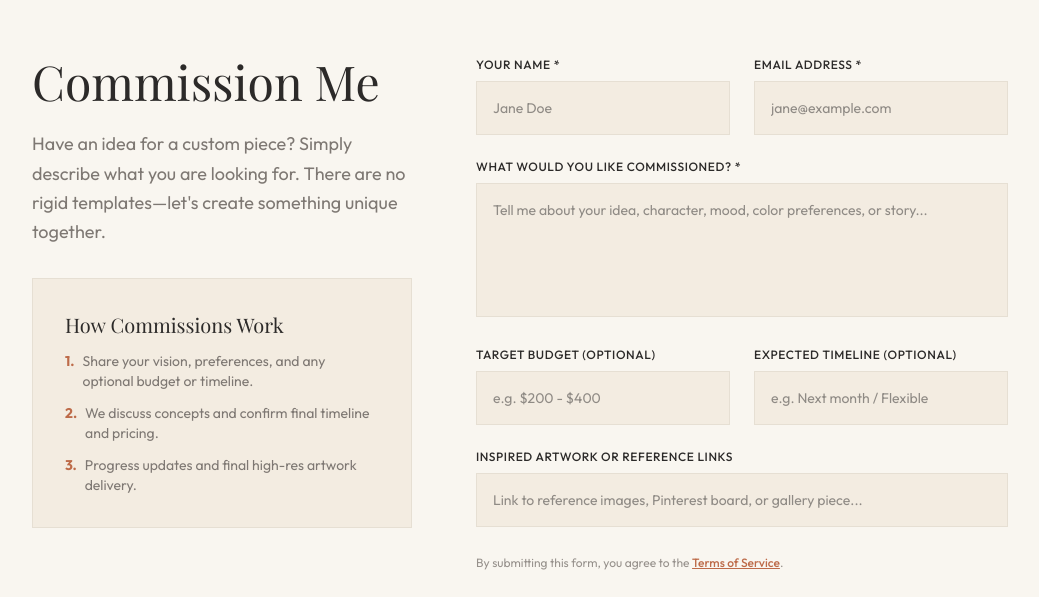
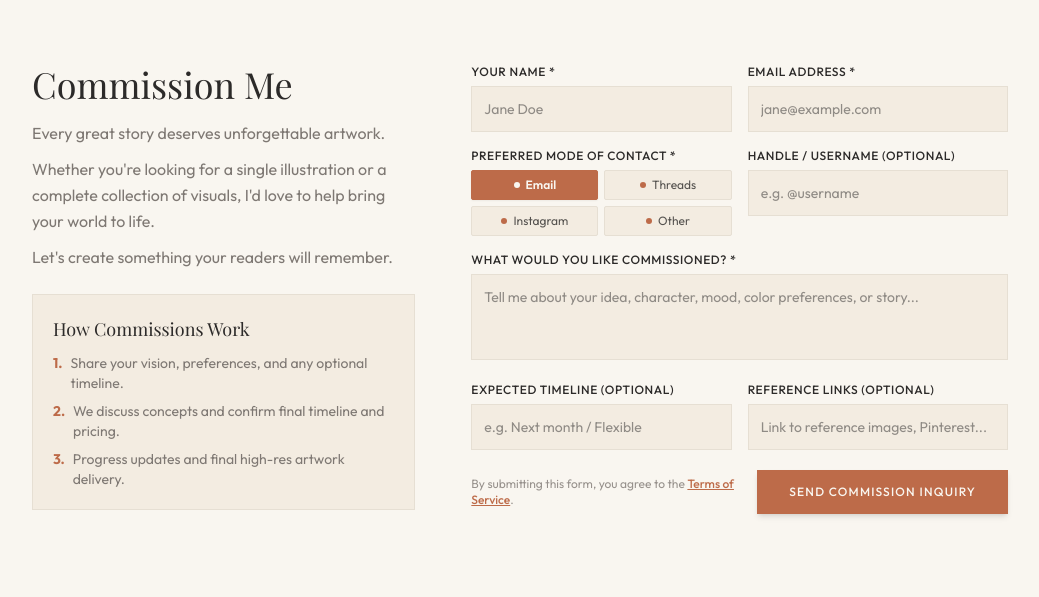
Before and after one commit to VV5456/chompify-portfolio, a Next.js app: page / in a window 1280 px wide. Shown: the part 5743-6340 px from the top of the page, without its empty margins (120-1159 px from the left). Built offline with nearby package versions, Linux system fonts and the light colour scheme; a web font is replaced by a local one.

Commit message:
Commission me section refined- removed budget option and added preferred mode of contact; design changes also

```diff
--- a/src/components/layout/Navigation.tsx
+++ b/src/components/layout/Navigation.tsx
@@ -31,6 +31,19 @@ export default function Navigation() {
       if (el) {
         // Position scroll right under the "Pricing Guide" header text line
         const navbarOffset = 90;
+        const elementTop = el.getBoundingClientRect().top + window.scrollY;
+        window.scrollTo({
+          top: elementTop - navbarOffset,
+          behavior: "smooth"
+        });
+        return;
+      }
+    }
+
+    if (id === "contact") {
+      const el = document.getElementById("contact");
+      if (el) {
+        const navbarOffset = 70;
         const elementTop = el.getBoundingClientRect().top + window.scrollY;
         window.scrollTo({
           top: elementTop - navbarOffset,
--- a/src/components/sections/CommissionContact.tsx
+++ b/src/components/sections/CommissionContact.tsx
@@ -10,6 +10,8 @@ import { Sparkles } from "lucide-react";
 const formSchema = z.object({
   name: z.string().min(2, "Name is required"),
   email: z.string().email("Valid email is required"),
+  preferredContactMethod: z.string().optional(),
+  contactHandle: z.string().optional(),
   idea: z.string().min(10, "Please tell me a little bit about your idea"),
   budget: z.string().optional(),
   deadline: z.string().optional(),
@@ -22,9 +24,14 @@ interface CommissionContactProps {
 }
 
 export default function CommissionContact({ selectedArtwork }: CommissionContactProps) {
-  const { register, handleSubmit, setValue, formState: { errors } } = useForm<z.infer<typeof formSchema>>({
-    resolver: zodResolver(formSchema)
+  const { register, handleSubmit, setValue, watch, formState: { errors } } = useForm<z.infer<typeof formSchema>>({
+    resolver: zodResolver(formSchema),
+    defaultValues: {
+      preferredContactMethod: "Email",
+    }
   });
+
+  const selectedContactMethod = watch("preferredContactMethod") || "Email";
 
   useEffect(() => {
     if (selectedArtwork) {
@@ -38,17 +45,19 @@ export default function CommissionContact({ selectedArtwork }: CommissionContact
   };
 
   return (
-    <section id="contact" className="py-32 bg-background">
-      <div className="container mx-auto px-6 max-w-5xl flex flex-col md:flex-row gap-16">
+    <section id="contact" className="py-10 md:py-14 bg-background min-h-[calc(100vh-80px)] flex flex-col justify-center">
+      <div className="container mx-auto px-6 max-w-5xl flex flex-col md:flex-row gap-10 md:gap-14 items-start">
         <div className="md:w-5/12">
-          <h2 className="font-serif text-4xl md:text-5xl text-text mb-6">Commission Me</h2>
-          <p className="font-sans text-muted mb-8 leading-relaxed text-lg">
-            Have an idea for a custom piece? Simply describe what you are looking for. There are no rigid templates—let's create something unique together.
-          </p>
+          <h2 className="font-serif text-3xl md:text-4xl text-text mb-4">Commission Me</h2>
+          <div className="font-sans text-muted mb-6 leading-relaxed text-sm md:text-base space-y-2.5">
+            <p>Every great story deserves unforgettable artwork.</p>
+            <p>Whether you're looking for a single illustration or a complete collection of visuals, I'd love to help bring your world to life.</p>
+            <p>Let's create something your readers will remember.</p>
+          </div>
 
           {selectedArtwork && (
-            <div className="p-4 bg-primary/10 border border-primary/30 rounded-sm mb-6 flex items-start gap-3">
-              <Sparkles className="w-5 h-5 text-primary flex-shrink-0 mt-0.5" />
+            <div className="p-3.5 bg-primary/10 border border-primary/30 rounded-sm mb-4 flex items-start gap-2.5">
+              <Sparkles className="w-4 h-4 text-primary flex-shrink-0 mt-0.5" />
               <div className="font-sans text-xs text-text">
                 <span className="font-medium text-primary block mb-0.5">Referencing Selected Work:</span>
                 "{selectedArtwork.title}" — {selectedArtwork.medium}
@@ -56,12 +65,12 @@ export default function CommissionContact({ selectedArtwork }: CommissionContact
             </div>
           )}
 
-          <div className="p-8 bg-surface border border-border">
-            <h4 className="font-serif text-xl mb-3">How Commissions Work</h4>
-            <ul className="font-sans text-sm text-muted space-y-3">
+          <div className="p-5 bg-surface border border-border">
+            <h4 className="font-serif text-lg mb-2.5">How Commissions Work</h4>
+            <ul className="font-sans text-xs md:text-sm text-muted space-y-2">
               <li className="flex items-start gap-2">
                 <span className="text-primary font-bold">1.</span>
-                <span>Share your vision, preferences, and any optional budget or timeline.</span>
+                <span>Share your vision, preferences, and any optional timeline.</span>
               </li>
               <li className="flex items-start gap-2">
                 <span className="text-primary font-bold">2.</span>
@@ -75,71 +84,107 @@ export default function CommissionContact({ selectedArtwork }: CommissionContact
           </div>
         </div>
 
-        <div className="md:w-7/12">
-          <form onSubmit={handleSubmit(onSubmit)} className="space-y-6 font-sans">
-            <div className="grid grid-cols-1 sm:grid-cols-2 gap-6">
+        <div className="md:w-7/12 w-full">
+          <form onSubmit={handleSubmit(onSubmit)} className="space-y-4 font-sans">
+            <div className="grid grid-cols-1 sm:grid-cols-2 gap-4">
               <div>
-                <label className="block text-xs uppercase tracking-wider text-text mb-2 font-medium">Your Name *</label>
+                <label className="block text-xs uppercase tracking-wider text-text mb-1.5 font-medium">Your Name *</label>
                 <input
                   {...register("name")}
-                  className="w-full bg-surface border border-border p-4 text-sm focus:outline-none focus:border-primary transition-colors"
+                  className="w-full bg-surface border border-border p-3 text-sm focus:outline-none focus:border-primary transition-colors"
                   placeholder="Jane Doe"
                 />
                 {errors.name && <span className="text-red-500 text-xs mt-1 block">{errors.name.message}</span>}
               </div>
 
               <div>
-                <label className="block text-xs uppercase tracking-wider text-text mb-2 font-medium">Email Address *</label>
+                <label className="block text-xs uppercase tracking-wider text-text mb-1.5 font-medium">Email Address *</label>
                 <input
                   {...register("email")}
-                  className="w-full bg-surface border border-border p-4 text-sm focus:outline-none focus:border-primary transition-colors"
+                  className="w-full bg-surface border border-border p-3 text-sm focus:outline-none focus:border-primary transition-colors"
                   placeholder="jane@example.com"
                 />
                 {errors.email && <span className="text-red-500 text-xs mt-1 block">{errors.email.message}</span>}
               </div>
             </div>
 
+            {/* Preferred Contact Method & Handle in a 2-Column Grid */}
+            <div className="grid grid-cols-1 sm:grid-cols-2 gap-4">
               <div>
-              <label className="block text-xs uppercase tracking-wider text-text mb-2 font-medium">What would you like commissioned? *</label>
+                <label className="block text-xs uppercase tracking-wider text-text mb-1.5 font-medium">
+                  Preferred Mode of Contact *
+                </label>
+                <div className="grid grid-cols-2 gap-1.5">
+                  {["Email", "Threads", "Instagram", "Other"].map((method) => {
+                    const isSelected = selectedContactMethod === method;
+                    return (
+                      <button
+                        key={method}
+                        type="button"
+                        onClick={() => setValue("preferredContactMethod", method)}
+                        className={`py-1.5 px-2 text-xs font-sans rounded-xs border transition-all duration-200 flex items-center justify-center gap-1.5 cursor-pointer text-center ${
+                          isSelected
+                            ? "bg-primary text-background border-primary font-semibold shadow-xs"
+                            : "bg-surface text-text/80 border-border hover:border-primary/60 hover:text-primary"
+                        }`}
+                      >
+                        <span
+                          className={`w-1.5 h-1.5 rounded-full transition-colors flex-shrink-0 ${
+                            isSelected ? "bg-background" : "bg-primary"
+                          }`}
+                        />
+                        <span className="truncate">{method}</span>
+                      </button>
+                    );
+                  })}
+                </div>
+              </div>
+
+              <div>
+                <label className="block text-xs uppercase tracking-wider text-text mb-1.5 font-medium">
+                  Handle / Username (Optional)
+                </label>
+                <input
+                  {...register("contactHandle")}
+                  className="w-full bg-surface border border-border p-3 text-sm focus:outline-none focus:border-primary transition-colors"
+                  placeholder="e.g. @username"
+                />
+              </div>
+            </div>
+
+            <div>
+              <label className="block text-xs uppercase tracking-wider text-text mb-1.5 font-medium">What would you like commissioned? *</label>
               <textarea
                 {...register("idea")}
-                rows={5}
-                className="w-full bg-surface border border-border p-4 text-sm focus:outline-none focus:border-primary transition-colors resize-none"
+                rows={3}
+                className="w-full bg-surface border border-border p-3 text-sm focus:outline-none focus:border-primary transition-colors resize-none"
                 placeholder="Tell me about your idea, character, mood, color preferences, or story..."
               />
               {errors.idea && <span className="text-red-500 text-xs mt-1 block">{errors.idea.message}</span>}
             </div>
 
-            <div className="grid grid-cols-1 sm:grid-cols-2 gap-6">
+            <div className="grid grid-cols-1 sm:grid-cols-2 gap-4">
               <div>
-                <label className="block text-xs uppercase tracking-wider text-text mb-2 font-medium">Target Budget (Optional)</label>
+                <label className="block text-xs uppercase tracking-wider text-text mb-1.5 font-medium">Expected Timeline (Optional)</label>
                 <input
-                  {...register("budget")}
-                  className="w-full bg-surface border border-border p-4 text-sm focus:outline-none focus:border-primary transition-colors"
-                  placeholder="e.g. $200 - $400"
+                  {...register("deadline")}
+                  className="w-full bg-surface border border-border p-3 text-sm focus:outline-none focus:border-primary transition-colors"
+                  placeholder="e.g. Next month / Flexible"
                 />
               </div>
 
               <div>
-                <label className="block text-xs uppercase tracking-wider text-text mb-2 font-medium">Expected Timeline (Optional)</label>
+                <label className="block text-xs uppercase tracking-wider text-text mb-1.5 font-medium">Reference Links (Optional)</label>
                 <input
-                  {...register("deadline")}
-                  className="w-full bg-surface border border-border p-4 text-sm focus:outline-none focus:border-primary transition-colors"
-                  placeholder="e.g. Next month / Flexible"
+                  {...register("referenceArtwork")}
+                  className="w-full bg-surface border border-border p-3 text-sm focus:outline-none focus:border-primary transition-colors"
+                  placeholder="Link to reference images, Pinterest..."
                 />
               </div>
             </div>
 
-            <div>
-              <label className="block text-xs uppercase tracking-wider text-text mb-2 font-medium">Inspired Artwork or Reference Links</label>
-              <input
-                {...register("referenceArtwork")}
-                className="w-full bg-surface border border-border p-4 text-sm focus:outline-none focus:border-primary transition-colors"
-                placeholder="Link to reference images, Pinterest board, or gallery piece..."
-              />
-            </div>
-
-            <p className="text-xs text-muted/80 font-sans text-left pt-1">
+            <div className="pt-1 flex flex-col sm:flex-row items-center justify-between gap-3">
+              <p className="text-xs text-muted/80 font-sans">
                 By submitting this form, you agree to the{" "}
                 <a
                   href="#terms"
@@ -163,10 +208,11 @@ export default function CommissionContact({ selectedArtwork }: CommissionContact
 
               <button
                 type="submit"
-              className="w-full py-5 bg-primary text-background font-sans uppercase tracking-widest text-sm font-medium hover:bg-primary/90 transition-colors duration-300 mt-2 shadow-md"
+                className="w-full sm:w-auto px-8 py-3.5 bg-primary text-background font-sans uppercase tracking-widest text-xs font-medium hover:bg-primary/90 transition-colors duration-300 shadow-md flex-shrink-0"
               >
                 Send Commission Inquiry
               </button>
+            </div>
           </form>
         </div>
       </div>
```
Lines whose indentation alone changed are shown as unchanged.
